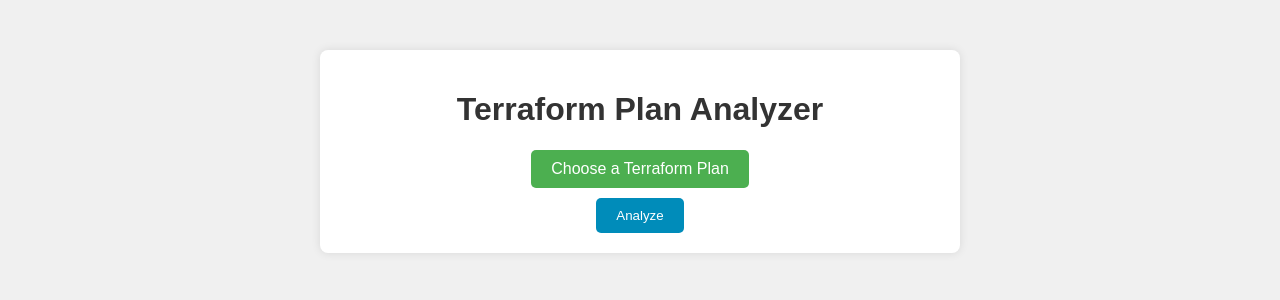
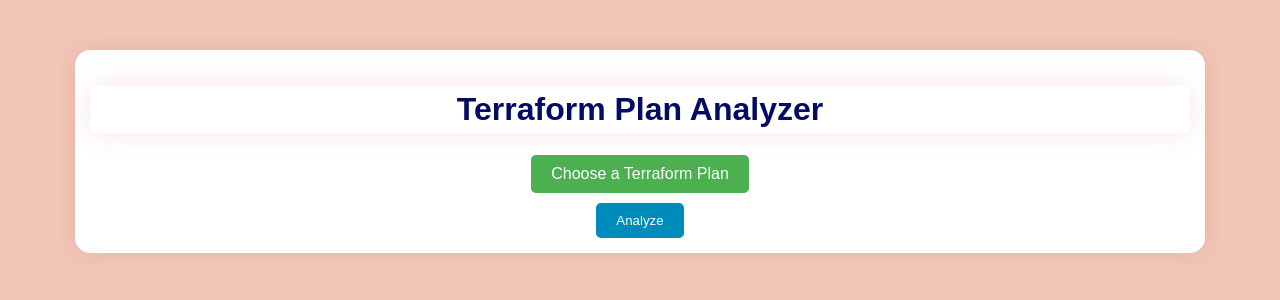
Before and after one commit to puneet1kumar/terravisor_flask, a Flask app: page / in a window 1280 px wide. Shown: the top 300 px of the page. Run offline with Flask 3, Linux system fonts and the light colour scheme.

Commit message:
updated files

```diff
--- a/templates/index.html
+++ b/templates/index.html
@@ -7,17 +7,19 @@
     <style>
         body {
             font-family: Arial, sans-serif;
-            background-color: #f0f0f0;
+            background-color: #f0c6b7;
             margin: 0;
             padding: 0;
         }
         .container {
-            max-width: 600px;
+            max-width: 1100px;
+            color: #040b64;
             margin: 50px auto;
-            padding: 20px;
-            background-color: #fff;
-            border-radius: 8px;
-            box-shadow: 0 0 10px rgba(0, 0, 0, 0.1);
+            background: #fff;
+            padding: 15px;
+            border-radius: 15px;
+            box-shadow: 0 0 20px rgba(188, 8, 8, 0.1);
+            margin-top: 50px;
         }
         h1 {
             text-align: center;
@@ -38,6 +40,14 @@
             padding: 10px 20px;
             border-radius: 5px;
             transition: background-color 0.3s;
+        }
+        .mb-4 {
+            align-items: center;
+            color: #040b64;
+            box-shadow: 0 0 30px rgba(188, 8, 8, 0.1);
+            background: #fff;
+            padding: 5px;
+            border-radius: 5px;
         }
         label.upload-btn:hover {
             background-color: #45a049;
@@ -61,7 +71,7 @@
 </head>
 <body>
     <div class="container">
-        <h1>Terraform Plan Analyzer</h1>
+        <h1 class="text-center mb-4">Terraform Plan Analyzer</h1>
         <form method="POST" action="/analyze" enctype="multipart/form-data">
             <label for="plan" class="upload-btn">Choose a Terraform Plan</label>
             <input type="file" id="plan" name="plan" required onchange="updateFileName(this)">
```
